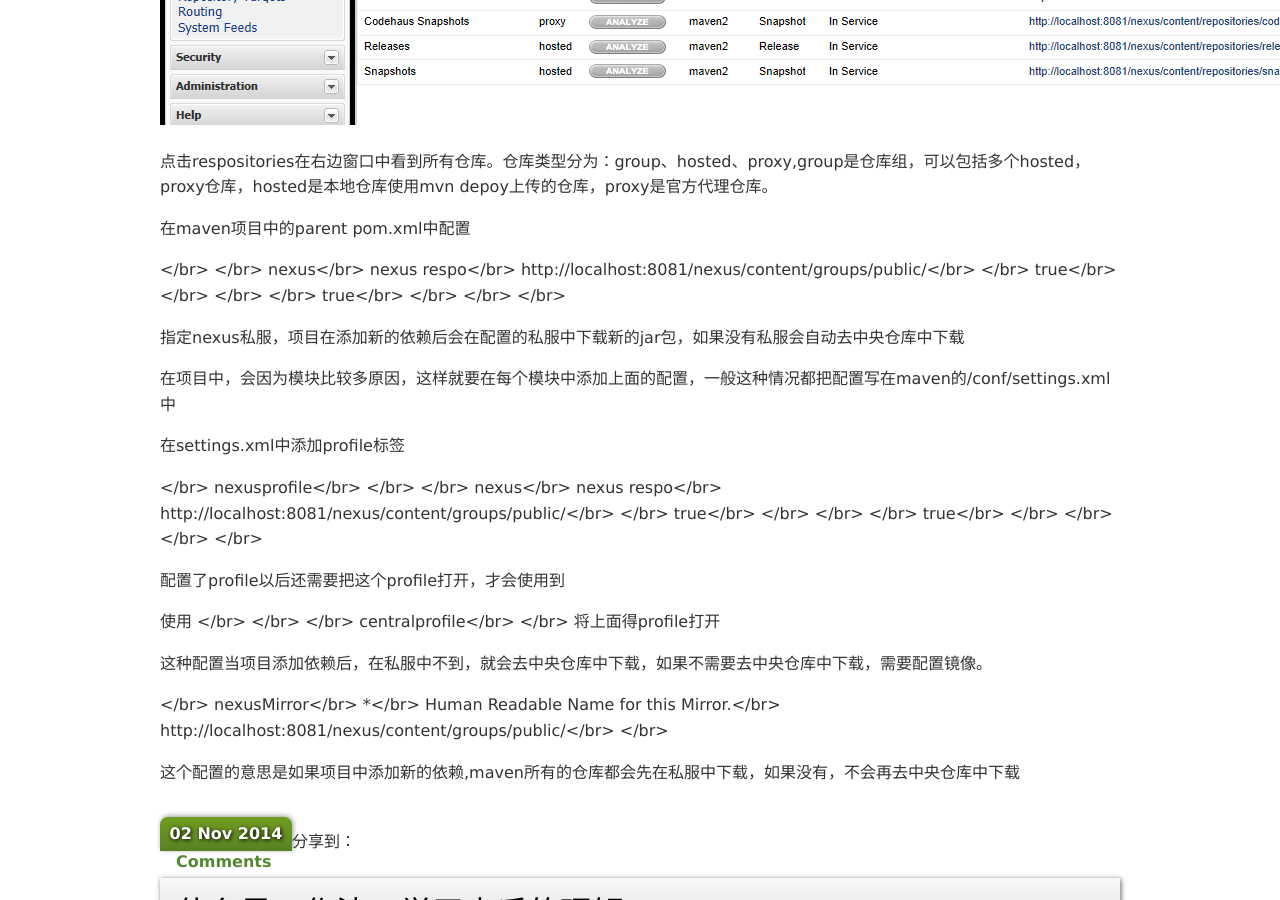
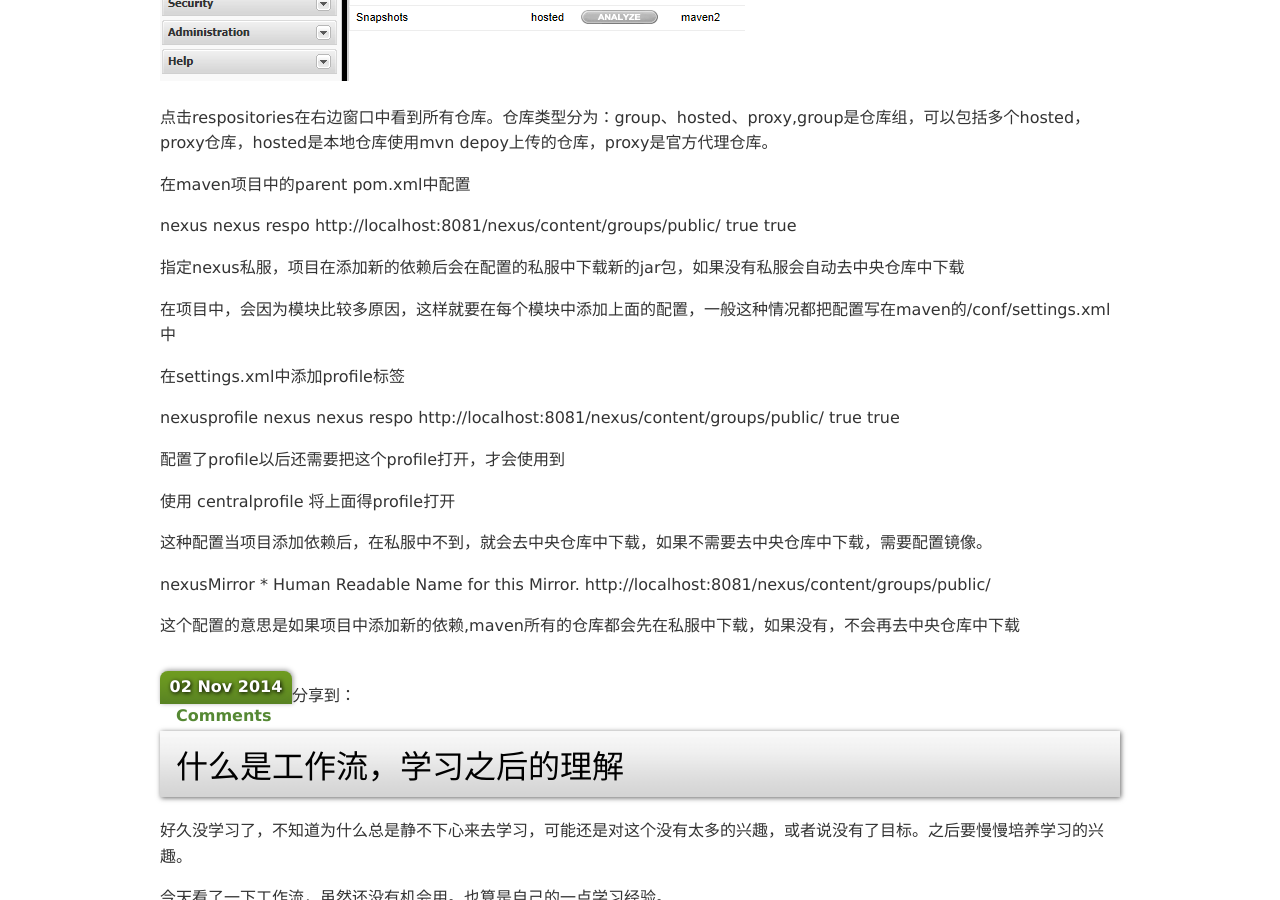
Before and after one commit to lxpfunny/lxpfunny.github.com, a Jekyll site: the page built from blog.html, in a window 1280 px wide and 900 px high, scrolled down 627 px. Built offline with Jekyll 4.4.1, drawn with Linux system fonts in a browser that asks for light colours; Markdown is read by kramdown in place of the engine named in the settings; comment, search, counter and statistics services are not loaded.

Commit message:
modify maven-nexus

```diff
--- a/_posts/2015/03/2015-03-17-maven-nexus.md
+++ b/_posts/2015/03/2015-03-17-maven_nexus.md
@@ -14,24 +14,25 @@
  	点击respositories在右边窗口中看到所有仓库。仓库类型分为：group、hosted、proxy,group是仓库组，可以包括多个hosted，proxy仓库，hosted是本地仓库使用mvn depoy上传的仓库，proxy是官方代理仓库。
  </p>
  <p>
-
  	在maven项目中的parent pom.xml中配置
  </p>
  <p>
- 	<repositories></br>
-  	<repository></br>
-  		<id>nexus</id></br>
-  		<name>nexus respo</name></br>
-  		<url>http://localhost:8081/nexus/content/groups/public/</url></br>
-  		<releases></br>
-  			<enabled>true</enabled></br>
-  		</releases></br>
-  		<snapshots></br>
-  			<!-- 默认是关闭的 --></br>
-  			<enabled>true</enabled></br>
-  		</snapshots></br>
-  	</repository></br>
-  </repositories></br>
+
+
+ 	<repositories>
+  	<repository>
+  		<id>nexus</id>
+  		<name>nexus respo</name>
+  		<url>http://localhost:8081/nexus/content/groups/public/</url>
+  		<releases>
+  			<enabled>true</enabled>
+  		</releases>
+  		<snapshots>
+  			<!-- 默认是关闭的 -->
+  			<enabled>true</enabled>
+  		</snapshots>
+  	</repository>
+  </repositories>
  </p>
  <p>指定nexus私服，项目在添加新的依赖后会在配置的私服中下载新的jar包，如果没有私服会自动去中央仓库中下载</p>
  <p>
@@ -41,47 +42,48 @@
  	在settings.xml中添加profile标签
  </p>
  <p>
- 	 <profile></br>
-      <id>nexusprofile</id></br>
 
 
-      <repositories></br>
-        <repository></br>
-          <id>nexus</id></br>
-          <name>nexus respo</name></br>
-          <url>http://localhost:8081/nexus/content/groups/public/</url></br>
-          <releases></br>
-            <enabled>true</enabled></br>
-          </releases></br>
-          <snapshots></br>
-            <!-- 默认是关闭的 --></br>
-            <enabled>true</enabled></br>
-          </snapshots></br>
-      </repository></br>
-    </repositories></br>
-    </profile></br>
+ 	 <profile>
+      <id>nexusprofile</id>
+      <repositories>
+        <repository>
+          <id>nexus</id>
+          <name>nexus respo</name>
+          <url>http://localhost:8081/nexus/content/groups/public/</url>
+          <releases>
+            <enabled>true</enabled>
+          </releases>
+          <snapshots>
+            <!-- 默认是关闭的 -->
+            <enabled>true</enabled>
+          </snapshots>
+      </repository>
+    </repositories>
+    </profile>
  </p>
  <p>配置了profile以后还需要把这个profile打开，才会使用到</p>
  <p>
- 	使用 </br>
- 	<activeProfiles></br>
-    <!--激活生效--></br>
-    <activeProfile>centralprofile</activeProfile></br>
-  </activeProfiles></br>
+ 	使用
+
+
+ 	<activeProfiles>
+    <!--激活生效-->
+    <activeProfile>centralprofile</activeProfile>
+  </activeProfiles>
   将上面得profile打开
  </p>
  <p>
  	这种配置当项目添加依赖后，在私服中不到，就会去中央仓库中下载，如果不需要去中央仓库中下载，需要配置镜像。
  </p>
  <p>
-	<mirror></br>
-      <id>nexusMirror</id></br>
-      <mirrorOf>*</mirrorOf><!--repositoryId--></br>
-      <name>Human Readable Name for this Mirror.</name></br>
-      <url>http://localhost:8081/nexus/content/groups/public/</url></br>
-    </mirror></br>
+
+
+	<mirror>
+      <id>nexusMirror</id>
+      <mirrorOf>*</mirrorOf><!--repositoryId-->
+      <name>Human Readable Name for this Mirror.</name>
+      <url>http://localhost:8081/nexus/content/groups/public/</url>
+    </mirror>
  </p>
  <p>这个配置的意思是如果项目中添加新的依赖,maven所有的仓库都会先在私服中下载，如果没有，不会再去中央仓库中下载</p>
- <p>
-
- </p>
```
Also changed, not shown: images/nexus-01.png.
